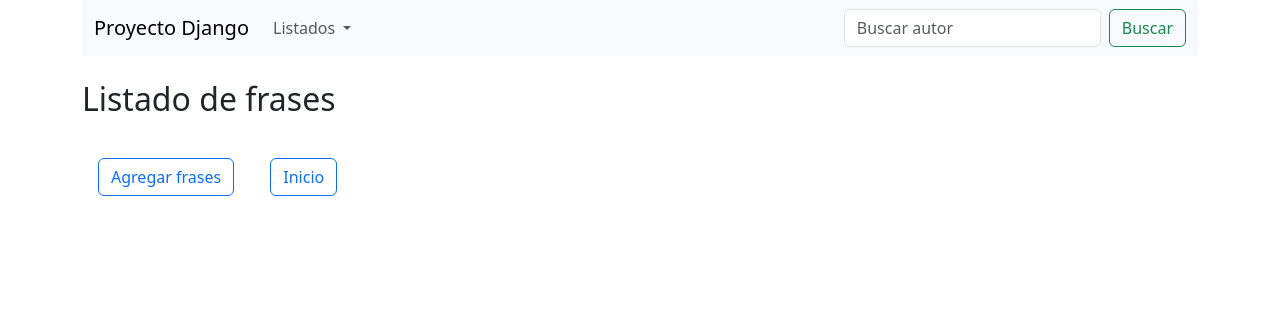
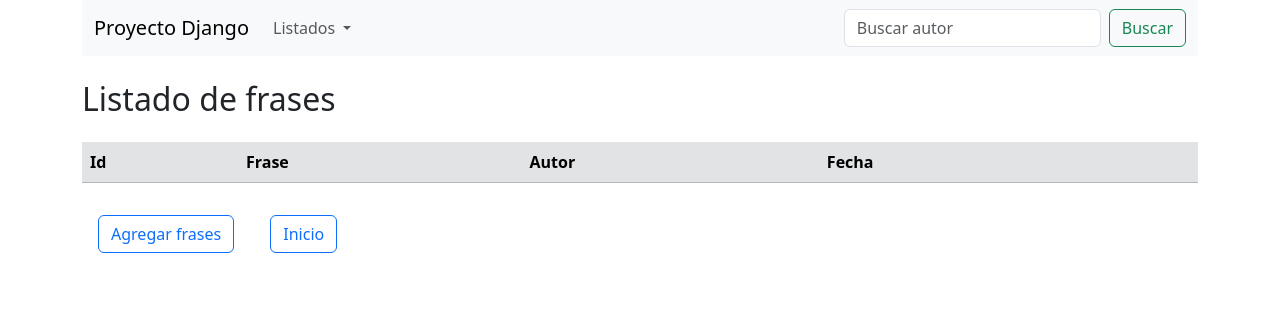
Before and after one commit to PabloKonig/Python-Django-Alkemy, a Django app: page /frases/ in a window 1280 px wide. Shown: the top 316 px of the page. Run offline with Django 5.2, Linux system fonts and the light colour scheme; data that the repository does not hold is empty.

Commit message:
Agregado de detalles, actualizar frases y README.md

```diff
--- a/src/autores/models.py
+++ b/src/autores/models.py
@@ -13,7 +13,7 @@ class Autor(models.Model):
     foto = models.ImageField(upload_to='autores_img/', default='autor_generico.png')
 
     def __str__(self):
-        return F"{self.nombre.upper()} - {self.creado}"
+        return F"{self.nombre.upper()}"
 
     def get_absolute_url(self):
         return reverse("autores:autor_por_id", kwargs={"id": self.id})
--- a/src/autores/urls.py
+++ b/src/autores/urls.py
@@ -1,5 +1,5 @@
 from django.urls import path
-from .views import autores_list, autor_por_id, AutorCreateView, AutorUpdateView, autor_cambiar_estado
+from .views import autores_list, autor_por_id, AutorCreateView, AutorUpdateView, autor_cambiar_estado, autores_buscar
 
 app_name = 'autores'
 
@@ -10,4 +10,5 @@ urlpatterns = [
     path('crear/', AutorCreateView.as_view(), name='autores_crear'),
     path('actualizar/<int:pk>/', AutorUpdateView.as_view(), name='autor_actualizar'),
     path('cambiar_estado/<int:id>/', autor_cambiar_estado, name='autor_cambiar_estado'),
+    path('buscar/', autores_buscar, name='buscar')
 ]
--- a/src/frases/models.py
+++ b/src/frases/models.py
@@ -1,5 +1,6 @@
 from django.db import models
 from autores.models import Autor
+from django.urls import reverse
 
 # Create your models here.
 class Frase(models.Model):
--- a/src/frases/views.py
+++ b/src/frases/views.py
@@ -2,6 +2,7 @@ from django.shortcuts import render
 from django.views import generic
 from .models import Frase
 from django.views.generic.edit import CreateView, UpdateView
+from django.urls import reverse_lazy
 
 # Create your views here.
 class FrasesListView(generic.ListView):
@@ -14,10 +15,10 @@ class FrasesCreateView(CreateView):
     #fields = '__all__'
     fields = ['autor', 'contenido', 'fecha']
     template_name = 'frases/frases_edit.html'
-    success_url = 'http://localhost:8000/frases/'
+    success_url = reverse_lazy('frases:frases_list')
 
 class FrasesUpdateView(UpdateView):
     model = Frase
     fields = '__all__'
     template_name = 'frases/frases_edit.html'
-    success_url = 'http://localhost:8000/frases/'
+    success_url = reverse_lazy('frases:frases_list')
--- a/src/templates/autores/autores_edit.html
+++ b/src/templates/autores/autores_edit.html
@@ -26,8 +26,8 @@
                 <td>Foto:</td>
                 <td>{{form.foto}}</td>
         </table>
-        <button type="submit" class="btn btn-success">Guardar</button>
-        <a class="btn btn-success" href="{% url 'autores:autores_list' %}"> -- Volver al listado --</a>
+        <button type="submit" class="btn btn-outline-primary m-3">Guardar</button>
+        <a class="btn btn-outline-primary m-3" href="{% url 'autores:autores_list' %}"> -- Volver al listado --</a>
     </form>
 
     {% if form.errors %}
--- a/src/templates/base.html
+++ b/src/templates/base.html
@@ -27,8 +27,9 @@
                 </ul>
               </li>
             </ul>
-            <form class="d-flex" role="search">
-              <input class="form-control me-2" type="search" placeholder="Buscar autor" aria-label="Search">
+            <form class="d-flex" role="search" method="post" action="{% url 'autores:buscar' %}">
+              {% csrf_token %}
+              <input class="form-control me-2" type="search" placeholder="Buscar autor" aria-label="Search" name="buscar">
               <button class="btn btn-outline-success" type="submit">Buscar</button>
             </form>
           </div>
--- a/src/templates/frases/frases_list.html
+++ b/src/templates/frases/frases_list.html
@@ -1,14 +1,34 @@
 {% extends "base.html" %}
+{% load static %}
+{% block content %}
+<h2 class="my-4">Listado de frases</h2>
 
-{% block content %}
-    <h2 class="my-4">Listado de frases</h2>
-    {% for object in lista_de_frases %}
-
-    <ul>
-        <li>{{object}}</li>
-    </ul>
-
-    {% endfor %}
+<table class="table table-hover">
+    <thead class="table-secondary">
+        <tr>
+            <th scope="col">Id</th>
+            <th scope="col">Frase</th>
+            <th scope="col">Autor</th>
+            <th scope="col">Fecha</th>
+            <th scope="col"></th>
+        </tr>
+    </thead>
+    <tbody>
+        {% for frase in lista_de_frases %}
+        <tr>
+            <td>{{frase.id}}</td>
+            <td>{{frase.contenido}}</td>
+            <td>{{frase.autor.nombre}}</td>
+            <td>{{frase.fecha}}</td>
+            <td>
+                <a href="{% url 'frases:frases_modificar' frase.pk %}">
+                    <img src="{% static 'img/editar.png' %}" alt="Modificar" width="30px" />
+                </a>
+            </td>
+        </tr>
+        {% endfor %}
+    </tbody>
+</table>
     <a class="btn btn-outline-primary m-3" href="{% url 'frases:frases_crear' %}" role="button">Agregar frases</a>
     <a class="btn btn-outline-primary m-3" href="{% url 'autores:autores_list' %}" role="button">Inicio</a>
 {% endblock content %}
```
Also changed, not shown: src/autores/views.py (+8 -2 lines), src/templates/frases/frases_edit.html (+15 -1 lines), DjangoDemo.jpg (added), DjangoDemo2.jpg (added), README.md.
